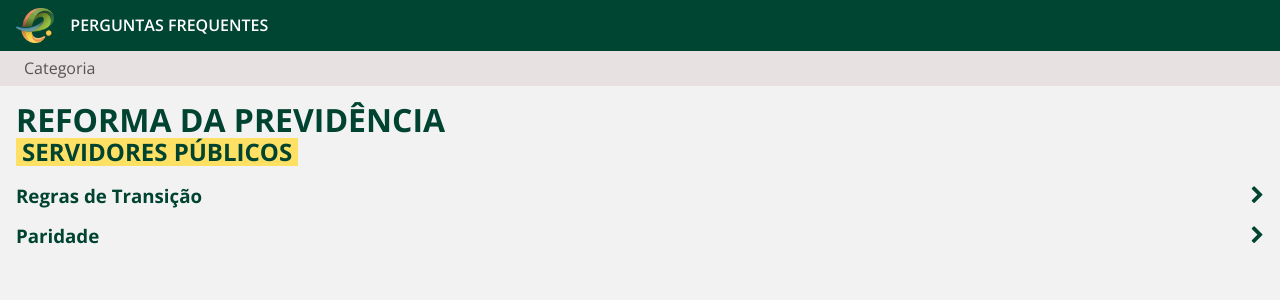
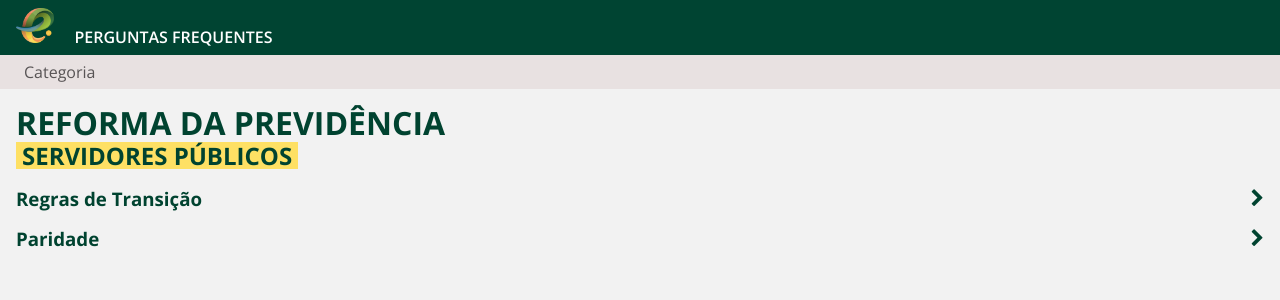
Before and after one commit to labhackercd/faq-model, a Jekyll site: the page built from index.html, in a window 1280 px wide. Shown: the top 300 px of the page. Built offline with Jekyll 4.4.1, drawn with Linux system fonts in a browser that asks for light colours; nearby versions of some CDN libraries.

Commit message:
Add containers to some elements

```diff
--- a/_layouts/default.html
+++ b/_layouts/default.html
@@ -11,16 +11,20 @@
 <body>
   <div class="topbar">
     <header class="topbar__header">
+      <div class="topbar__header-container">
         <img class="topbar__logo" src="/assets/img/logo.png" alt="">
         <span class="topbar__title">Perguntas Frequentes</span>
+      </div>
     </header>
 
     <div class="navigation">
+      <div class="navigation-container">
         <ul class="navigation__list">
           {% for category in site.data.questions %}
             <li class="navigation__item"><a class="navigation__link" href="#">{{category.name}}</a></li>
           {% endfor %}
         </ul>
+      </div>
     </div>
   </div>
 
```
Lines whose indentation alone changed are shown as unchanged.
